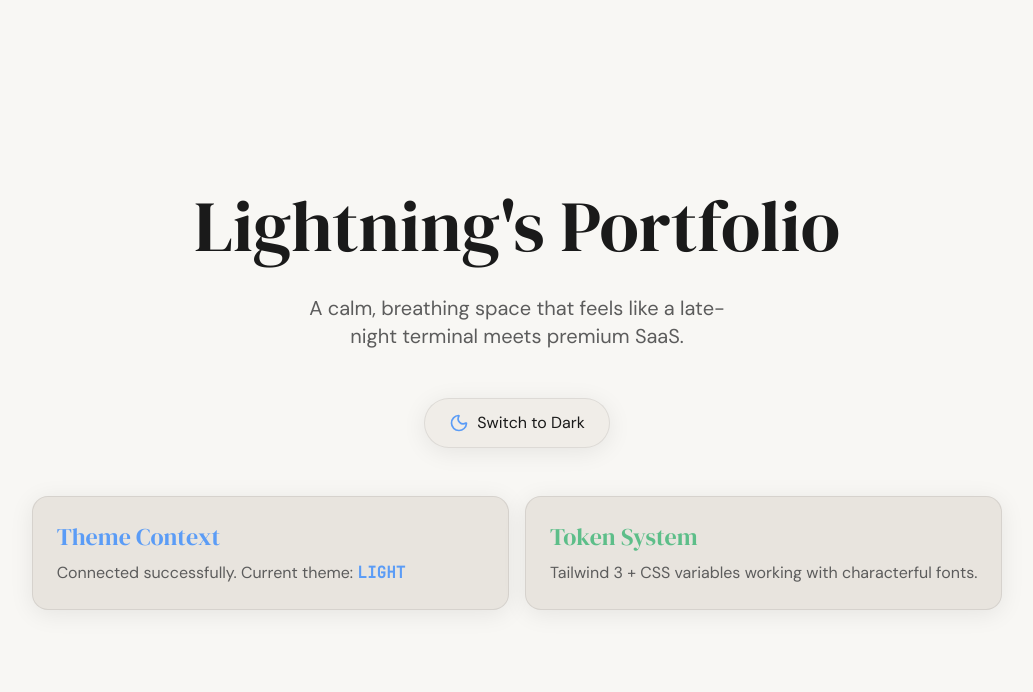
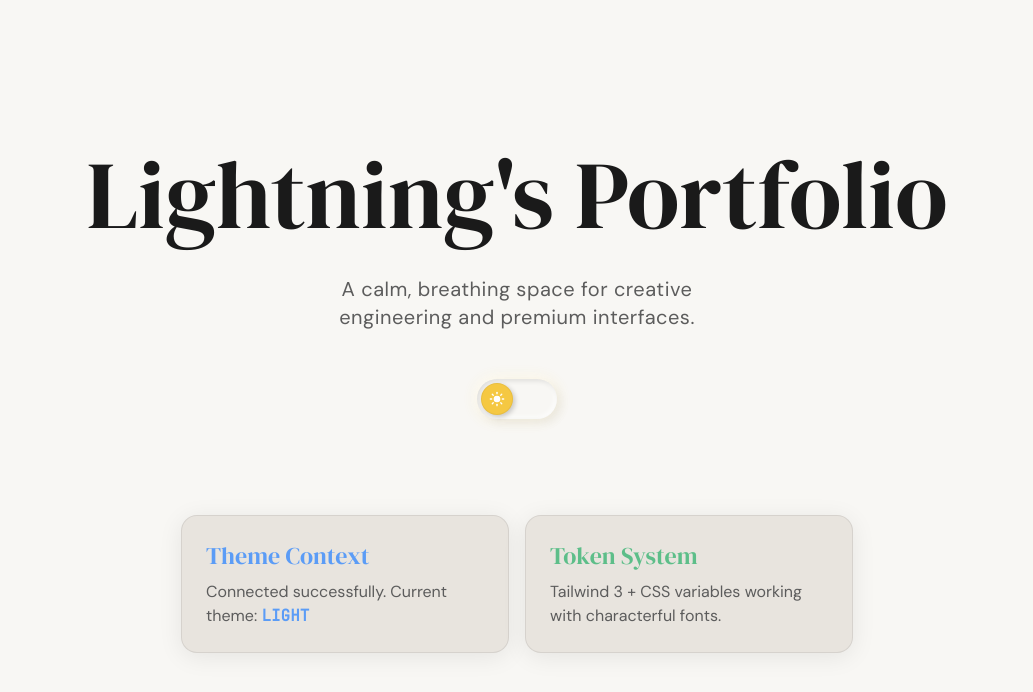
Before and after one commit to lightning4747/lightning, a React (Vite) app: page / in a window 1280 px wide. Shown: the top 692 px of the page, without its empty margins (123-1156 px from the left). Built offline with nearby package versions, Linux system fonts and the light colour scheme; a web font is replaced by a local one.

Commit message:
feat: create toggle button and changed the font to NTR

```diff
--- a/index.html
+++ b/index.html
@@ -9,7 +9,7 @@
     <!-- Google Fonts -->
     <link rel="preconnect" href="https://fonts.googleapis.com">
     <link rel="preconnect" href="https://fonts.gstatic.com" crossorigin>
-    <link href="https://fonts.googleapis.com/css2?family=Cormorant+Garamond:wght@300;600&family=DM+Sans:wght@300;400;500&family=DM+Serif+Display&family=JetBrains+Mono&display=swap" rel="stylesheet">
+    <link href="https://fonts.googleapis.com/css2?family=Cormorant+Garamond:wght@300;600&family=DM+Sans:wght@300;400;500&family=DM+Serif+Display&family=JetBrains+Mono&family=NTR&display=swap" rel="stylesheet">
 
     <meta name="description" content="Personal portfolio of Lightning — A calm, breathing space for code and design." />
   </head>
--- a/src/App.tsx
+++ b/src/App.tsx
@@ -1,37 +1,24 @@
 import { useTheme } from './hooks/useTheme';
-import { Moon, Sun } from 'lucide-react';
+import { ThemeToggle } from './components/ui/ThemeToggle';
 
 function App() {
-  const { theme, toggleTheme } = useTheme();
+  const { theme } = useTheme();
 
   return (
     <div className="min-h-screen flex flex-col items-center justify-center p-4">
-      <h1 className="text-5xl md:text-7xl font-display mb-8">
+      <h1 className="text-5xl md:text-8xl font-display mb-8">
         Lightning's Portfolio
       </h1>
 
-      <p className="text-xl text-text-secondary max-w-md text-center mb-12 font-sans">
-        A calm, breathing space that feels like a late-night terminal meets premium SaaS.
+      <p className="text-xl text-text-secondary max-w-md text-center mb-12 font-sans tracking-wide">
+        A calm, breathing space for creative engineering and premium interfaces.
       </p>
 
-      <button
-        onClick={toggleTheme}
-        className="flex items-center gap-2 px-6 py-3 rounded-full bg-bg-secondary border border-border shadow-theme hover:scale-105 active:scale-95 transition-all duration-300"
-      >
-        {theme === 'light' ? (
-          <>
-            <Moon className="w-5 h-5 text-accent-primary" />
-            <span>Switch to Dark</span>
-          </>
-        ) : (
-          <>
-            <Sun className="w-5 h-5 text-accent-yellow" />
-            <span>Switch to Light</span>
-          </>
-        )}
-      </button>
+      <div className="mb-12">
+        <ThemeToggle />
+      </div>
 
-      <div className="mt-12 grid grid-cols-1 md:grid-cols-2 gap-4">
+      <div className="mt-12 grid grid-cols-1 md:grid-cols-2 gap-4 max-w-2xl w-full">
         <div className="p-6 rounded-2xl bg-bg-tertiary border border-border shadow-theme">
           <h3 className="font-display text-2xl mb-2 text-accent-blue">Theme Context</h3>
           <p className="text-text-secondary">Connected successfully. Current theme: <span className="font-mono text-accent-primary uppercase font-bold">{theme}</span></p>
--- /dev/null
+++ b/src/components/ui/ThemeToggle.tsx
@@ -0,0 +1,80 @@
+import { motion, AnimatePresence } from 'framer-motion';
+import { useTheme } from '../../hooks/useTheme';
+import { Sun, Moon } from 'lucide-react';
+
+export const ThemeToggle = () => {
+  const { theme, toggleTheme } = useTheme();
+  const isDark = theme === 'dark';
+
+  return (
+    <div className="flex items-center justify-center">
+      <div
+        onClick={toggleTheme}
+        className={`
+          relative w-[80px] h-[40px] rounded-full cursor-pointer p-1 transition-all duration-500
+          ${isDark
+            ? 'bg-[#141414] shadow-[5px_5px_10px_rgba(0,0,0,0.5),-2px_-2px_10px_rgba(255,255,255,0.05)]'
+            : 'bg-[#F8F7F4] shadow-[5px_5px_10px_rgba(0,0,0,0.05),-2px_-2px_10px_rgba(255,255,255,0.8)]'}
+        `}
+      >
+        {/* Inner Border mimicking the neumorphic inset */}
+        <div className={`
+          absolute inset-0 rounded-full transition-all duration-500
+          ${isDark
+            ? 'shadow-[inset_2px_2px_5px_rgba(0,0,0,0.8),inset_-2px_-2px_5px_rgba(255,255,255,0.05)]'
+            : 'shadow-[inset_2px_2px_5px_rgba(0,0,0,0.1),inset_-2px_-2px_5px_rgba(255,255,255,0.8)]'}
+        `} />
+
+        {/* Rolling Toggle Handle */}
+        <motion.div
+          animate={{
+            x: isDark ? 40 : 0,
+            rotate: isDark ? 360 : 0,
+            backgroundColor: isDark ? '#141414' : '#F5C842',
+          }}
+          transition={{
+            type: 'spring',
+            stiffness: 400,
+            damping: 30,
+            mass: 0.8 // faster animation
+          }}
+          className={`
+            relative w-8 h-8 rounded-full flex items-center justify-center z-10
+            shadow-[2px_2px_5px_rgba(0,0,0,0.2),-1px_-1px_5px_rgba(255,255,255,0.1)]
+            ${isDark ? 'border border-white/5' : 'border border-black/5'}
+          `}
+        >
+          <AnimatePresence mode="wait">
+            {isDark ? (
+              <motion.div
+                key="moon"
+                initial={{ opacity: 0, scale: 0.5, rotate: -45 }}
+                animate={{ opacity: 1, scale: 1, rotate: 0 }}
+                exit={{ opacity: 0, scale: 0.5, rotate: 45 }}
+                transition={{ duration: 0.2 }}
+              >
+                <Moon className="w-4 h-4 text-[#4ECDC4]" fill="#4ECDC4" />
+              </motion.div>
+            ) : (
+              <motion.div
+                key="sun"
+                initial={{ opacity: 0, scale: 0.5, rotate: 90 }}
+                animate={{ opacity: 1, scale: 1, rotate: 0 }}
+                exit={{ opacity: 0, scale: 0.5, rotate: -90 }}
+                transition={{ duration: 0.2 }}
+              >
+                <Sun className="w-4 h-4 text-white" fill="white" />
+              </motion.div>
+            )}
+          </AnimatePresence>
+        </motion.div>
+
+        {/* Atmosphere/Glow details for neumorphic depth */}
+        <div className={`
+          absolute inset-0 rounded-full pointer-events-none transition-opacity duration-500
+          ${isDark ? 'opacity-20 shadow-[0_0_15px_rgba(78,205,196,0.3)]' : 'opacity-40 shadow-[0_0_15px_rgba(245,200,66,0.4)]'}
+        `} />
+      </div>
+    </div>
+  );
+};
--- a/tailwind.config.js
+++ b/tailwind.config.js
@@ -33,7 +33,7 @@ export default {
       fontFamily: {
         display: ["DM Serif Display", "serif"],
         name: ["Cormorant Garamond", "serif"],
-        sans: ["DM Sans", "sans-serif"],
+        sans: ["NTR", "DM Sans", "sans-serif"],
         mono: ["JetBrains Mono", "monospace"],
       },
       boxShadow: {
```
Also changed, not shown: .spec/task.md.
